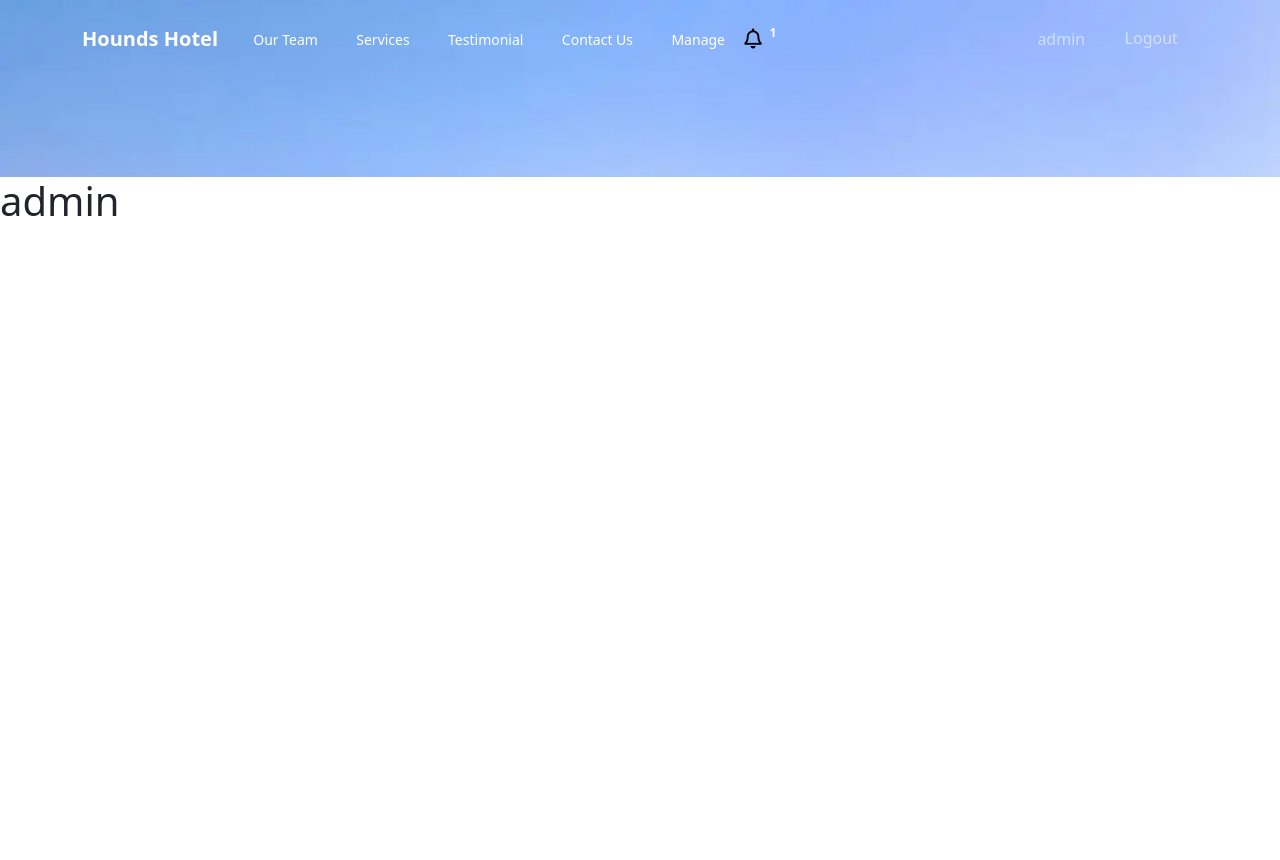
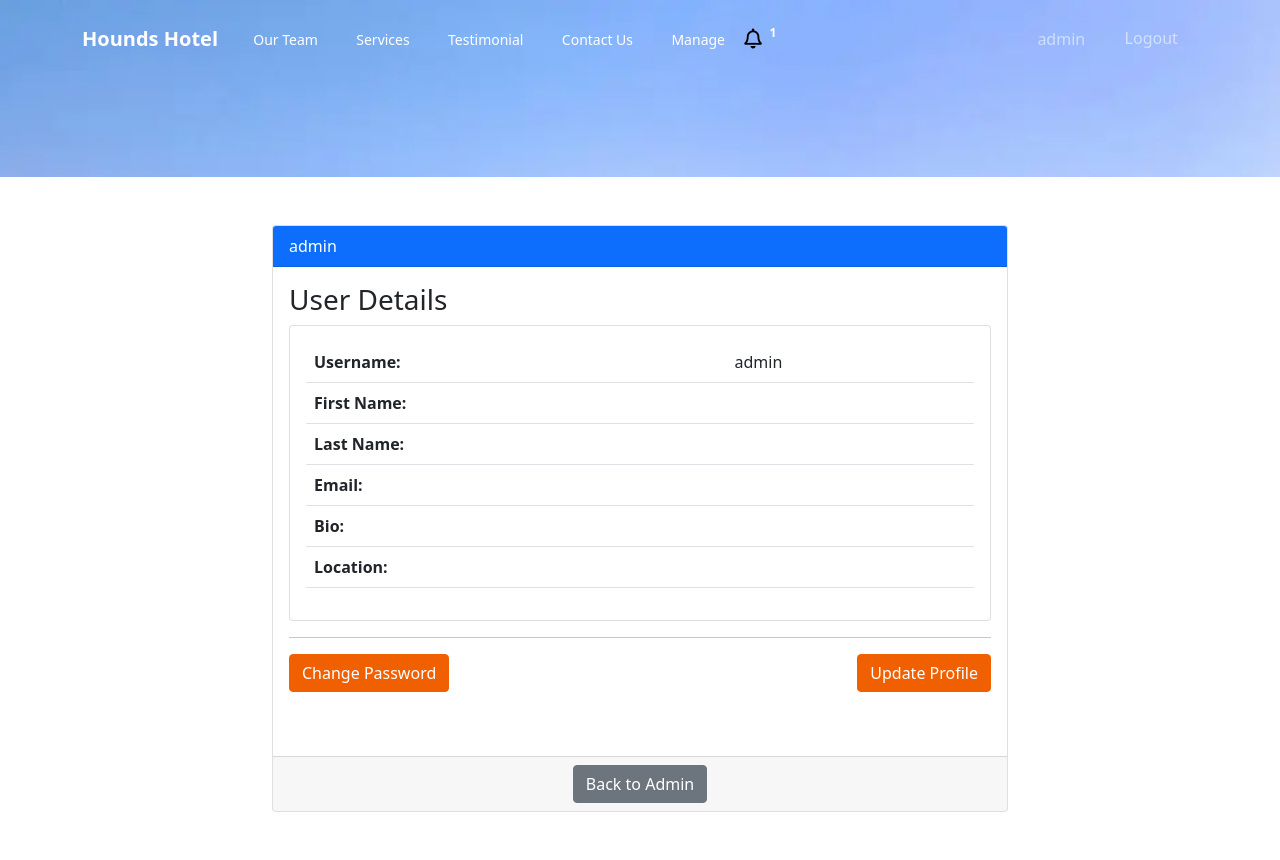
Before and after one commit to MrFogg866/hounds-p4, a Django app: page /profiles/profile/admin/ in a window 1280 px wide. Before the commit the page ends 216 px from the top, so only its background shows below. Run offline with Django 3.2, Linux system fonts and the light colour scheme; a user stored in the database is signed in; data comes from the database, SQL or seed files in the repository; some libraries are stand-ins or nearby versions.

Commit message:
update frontend python files in profiles

```diff
--- a/profiles/templates/profiles/profile.html
+++ b/profiles/templates/profiles/profile.html
@@ -1,5 +1,66 @@
 {% extends 'base.html' %}
 
 {% block content %}
-<h1>{{ user.username }}</h1>
+<div class="container my-5">
+  <div class="row justify-content-center">
+    <div class="col-md-8">
+      <div class="card">
+        <div class="card-header bg-primary text-white">{{ user.username }}</div>
+        <div class="card-body">
+          <div class="row mb-5">
+            <div class="col-md-12">
+              <h3>User Details</h3>
+              <div class="card">
+                <div class="card-body">
+                  <table class="table">
+                    <tbody>
+                      <tr>
+                        <th scope="row">Username:</th>
+                        <td>{{ user.username }}</td>
+                      </tr>
+                      <tr>
+                        <th scope="row">First Name:</th>
+                        <td>{{ user.first_name }}</td>
+                      </tr>
+                      <tr>
+                        <th scope="row">Last Name:</th>
+                        <td>{{ user.last_name }}</td>
+                      </tr>
+                      <tr>
+                        <th scope="row">Email:</th>
+                        <td>{{ user.email }}</td>
+                      </tr>
+                      <tr>
+                        <th scope="row">Bio:</th>
+                        <td>{{ user.profile.bio }}</td>
+                      </tr>
+                      <tr>
+                        <th scope="row">Location:</th>
+                        <td>{{ user.profile.location }}</td>
+                      </tr>
+                    </tbody>
+                  </table>
+                </div>
+              </div>
+              <hr>
+              <div class="d-flex justify-content-between">
+                <button type="submit" class="btn btn-primary"
+                  onclick="location.href='{% url 'profiles:change_password' %}'">Change
+                  Password</button>
+                <button type="button" class="btn btn-primary"
+                  onclick="location.href='{% url 'profiles:update_profile' pk=user.profile.pk %}'">Update
+                  Profile</button>
+              </div>
+            </div>
+          </div>
+        </div>
+        <div class="card-footer text-center">
+          {% if user.is_staff %}
+          <a href="{% url 'profiles:admin' %}" class="btn btn-secondary">Back to Admin</a>
+          {% endif %}
+        </div>
+      </div>
+    </div>
+  </div>
+</div>
 {% endblock %}
--- a/profiles/urls.py
+++ b/profiles/urls.py
@@ -1,6 +1,11 @@
 from django.urls import path
-from .views import profile_view
+from .views import profile_view, admin_view, change_password, update_profile
+
+app_name = 'profiles'
 
 urlpatterns = [
     path('profile/<str:username>/', profile_view, name='profile'),
+    path('change-password/', change_password, name='change_password'),
+    path('update/<int:pk>/', update_profile, name='update_profile'),
+    path('admin/', admin_view, name='admin'),
 ]
--- a/profiles/views.py
+++ b/profiles/views.py
@@ -1,7 +1,64 @@
-from django.shortcuts import render
+from django.contrib.auth import get_user_model
+from django.shortcuts import get_object_or_404, redirect, render
+from django.contrib.auth.decorators import login_required
+from django.contrib.admin.views.decorators import staff_member_required
 from django.contrib.auth.models import User
+from django.contrib.auth.forms import PasswordChangeForm
+from django.contrib import messages
+from django.contrib.auth import update_session_auth_hash
+from .forms import UpdateProfileForm, CustomUserChangeForm
+from .forms import UpdateProfileForm
+from profiles.models import Profile
+
+User = get_user_model()
 
 
-def profile_view(request, username):
-    user = User.objects.get(username=username)
-    return render(request, 'profiles/profile.html', {'user': user})
+@login_required
+def profile_view(request, username, user=None):
+    if user is None:
+        user = get_object_or_404(User, username=username)
+    context = {'user': user}
+    return render(request, 'profiles/profile.html', context)
+
+
+@login_required
+@staff_member_required
+def admin_view(request):
+    users = User.objects.all()
+    return render(request, 'profiles/admin.html', {'users': users})
+
+
+@login_required
+def change_password(request):
+    if request.method == 'POST':
+        form = PasswordChangeForm(request.user, request.POST)
+        if form.is_valid():
+            user = form.save()
+            update_session_auth_hash(request, user)
+            messages.success(request, 'Your password has been updated!')
+            return redirect('profiles:profile')
+        else:
+            messages.error(request, 'Please correct the errors below.')
+    else:
+        form = PasswordChangeForm(request.user)
+    return render(request, 'profiles/change_password.html', {'form': form})
+
+
+@login_required
+def update_profile(request, pk):
+    profile = Profile.objects.get(pk=pk)
+    if request.method == 'POST':
+        form = UpdateProfileForm(request.POST, instance=profile)
+        if form.is_valid():
+            form.save()
+            messages.success(request, 'Your profile has been updated!')
+            return redirect('profiles:profile', username=request.user.username)
+    else:
+        form = UpdateProfileForm(instance=profile)
+
+    context = {
+        'form': form,
+        'user': request.user
+    }
+
+    return render(request, 'profiles/update_profile.html', context)
```
Also changed, not shown: profiles/forms.py (added, +50 -0 lines), profiles/models.py (added, +32 -0 lines), profiles/templates/profiles/admin.html (added, +41 -0 lines), profiles/templates/profiles/change_password.html (added, +73 -0 lines), profiles/templates/profiles/update_profile.html (added, +50 -0 lines), profiles/migrations/0001_initial.py (added), profiles/migrations/0002_profile_bio_profile_profile_pic.py (added), profiles/migrations/0003_remove_profile_bio_remove_profile_profile_pic_and_more.py (added), profiles/migrations/0004_profile_bio_profile_birthdate_profile_location_and_more.py (added), profiles/migrations/0005_profile_slug.py (added), profiles/migrations/0006_remove_profile_bio_remove_profile_birthdate_and_more.py (added), profiles/migrations/0007_remove_profile_slug.py (added), profiles/migrations/0008_profile_bio_profile_birthdate_profile_location_and_more.py (added), profiles/migrations/0009_remove_profile_birthdate_remove_profile_slug.py (added), 1 more files.
